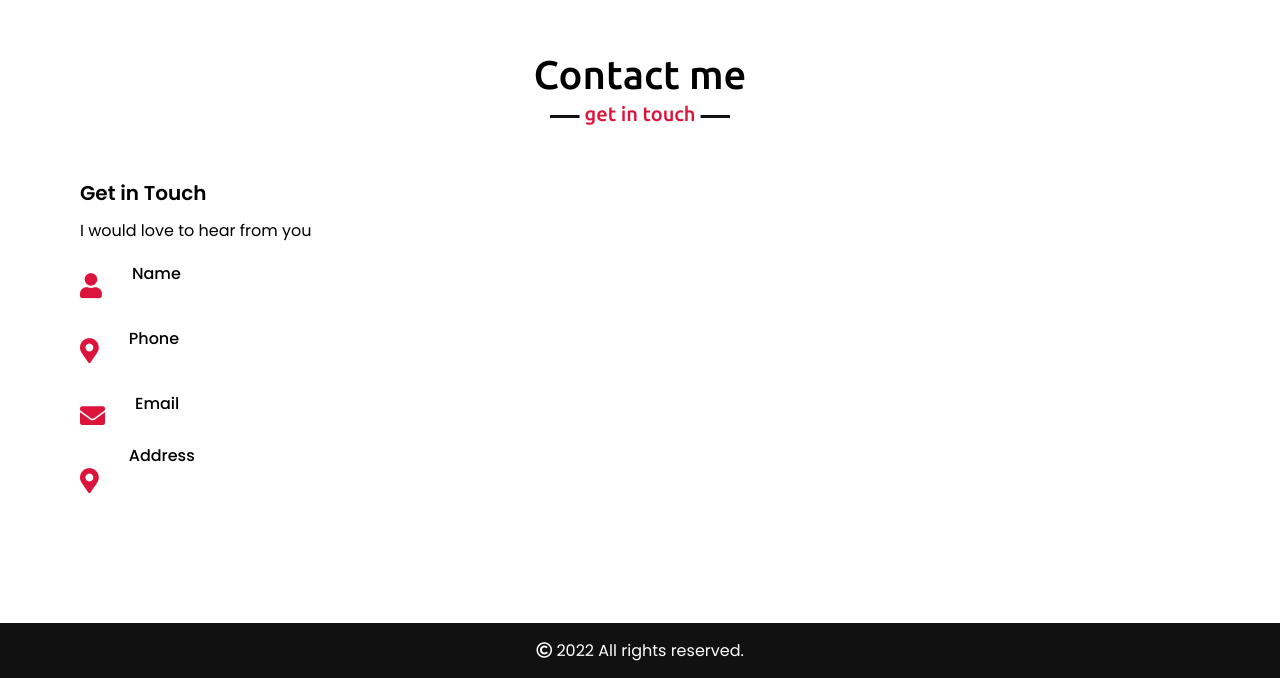
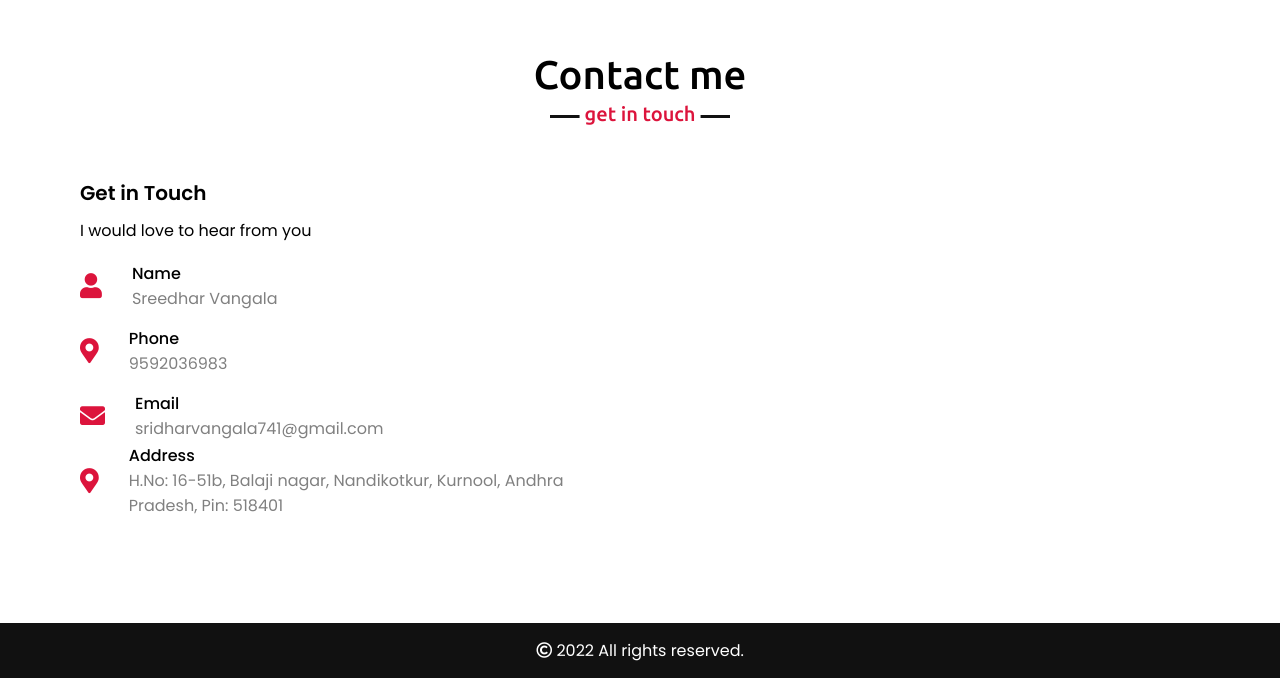
Before and after one commit to sreezzz/Portfolio, a plain HTML site: page index.html in a window 1280 px wide. Shown: the part 3257-3935 px from the top of the page. Drawn offline with nearby package versions, Linux system fonts and the light colour scheme.

Commit message:
Final commit

```diff
--- a/style.css
+++ b/style.css
@@ -588,7 +588,7 @@ section .title::after {
 }
 
 .contact .contact-content .info .sub-title {
-    color: #fff;
+    color: grey;
 }
 
 .contact .right form .fields {
```
